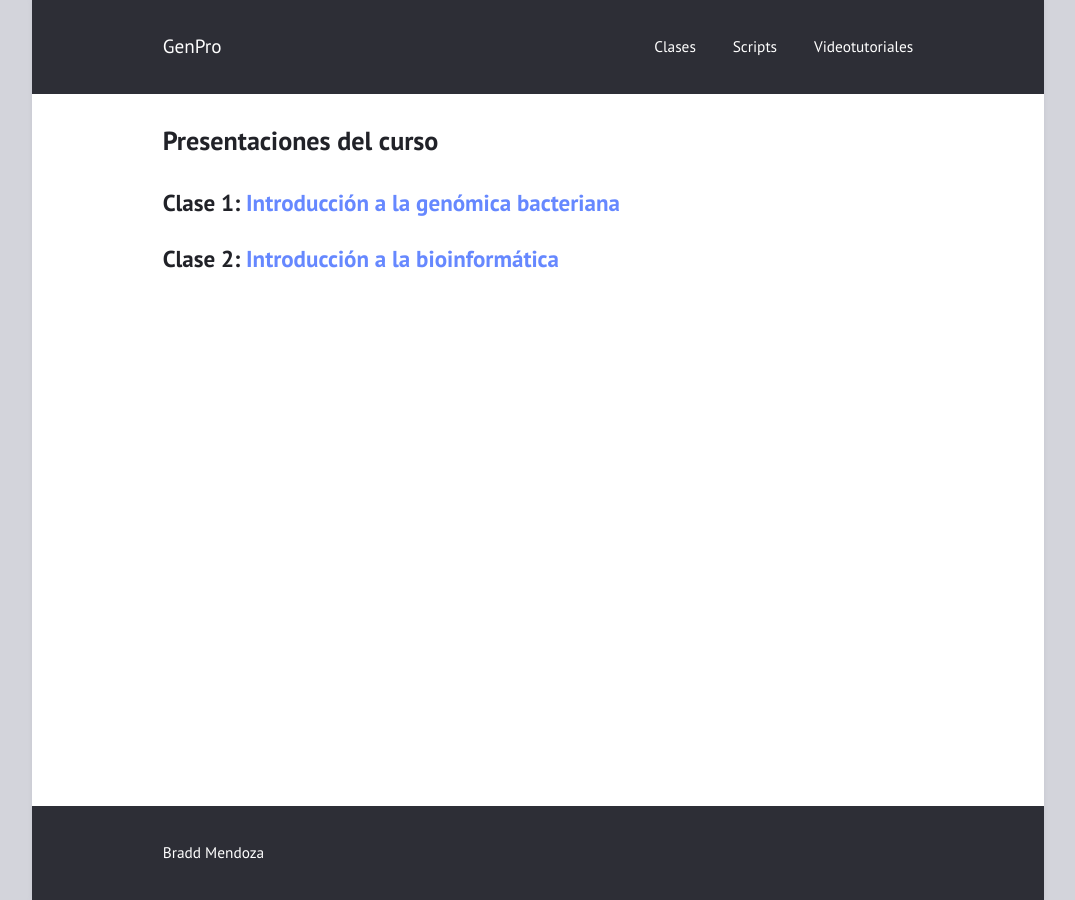
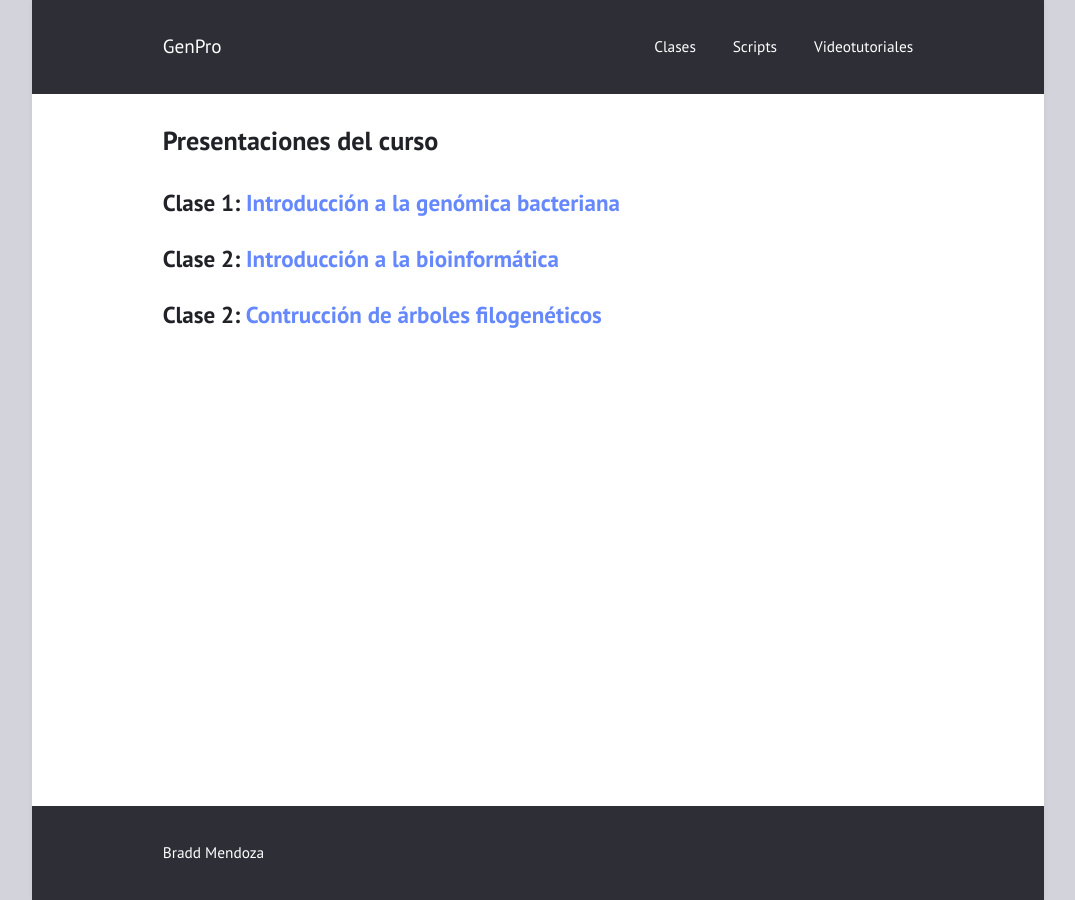
Before and after one commit to braddmg/GenPro, a Jekyll site: the page built from Clases.md, in a window 1280 px wide. Shown: the whole page, without its empty margins (102-1177 px from the left). Built offline with Jekyll 4.4.1, drawn with Linux system fonts in a browser that asks for light colours.

Commit message:
Update Clases.md

```diff
--- a/Clases.md
+++ b/Clases.md
@@ -5,7 +5,8 @@ layout: page
 
 ## Clase 1: [Introducción a la genómica bacteriana]
 ## Clase 2: [Introducción a la bioinformática]
-
+## Clase 2: [Contrucción de árboles filogenéticos]
 [Introducción a la genómica bacteriana]: https://github.com/braddmg/GenPro/raw/main/Clases/Clase_1.pdf
 [Introducción a la bioinformática]:   https://github.com/braddmg/GenPro/raw/main/Clases/Clase%202.pdf
+[Contrucción de árboles filogenéticos]:   https://github.com/braddmg/GenPro/raw/main/Clases/Clase%202.pdf
 [jekyll-talk]: https://talk.jekyllrb.com/
```
